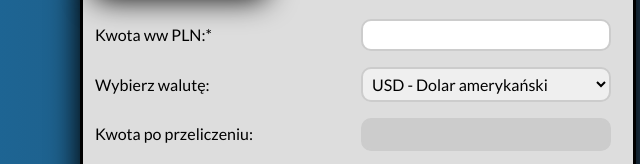
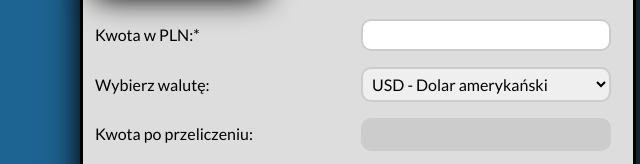
Before and after one commit to M4rti89/CurrencyExchange, a plain HTML site: page index.html in a window 1280 px wide. Shown: the part 197-361 px from the top of the page, 282-922 px from the left. Drawn offline with nearby package versions, Linux system fonts and the light colour scheme.

Commit message:
"Initial commit"

```diff
--- a/index.html
+++ b/index.html
@@ -20,7 +20,7 @@
             <legend class="form__legend">Kalkulator walutowy</legend>
             <p>
                 <label>
-                    <span class="form__label">Kwota ww PLN:*</span>
+                    <span class="form__label">Kwota w PLN:*</span>
                     <input class="form__input js-input" type="number" name="value" min="0" step="0.01" required>
                 </label>
             </p>
```
